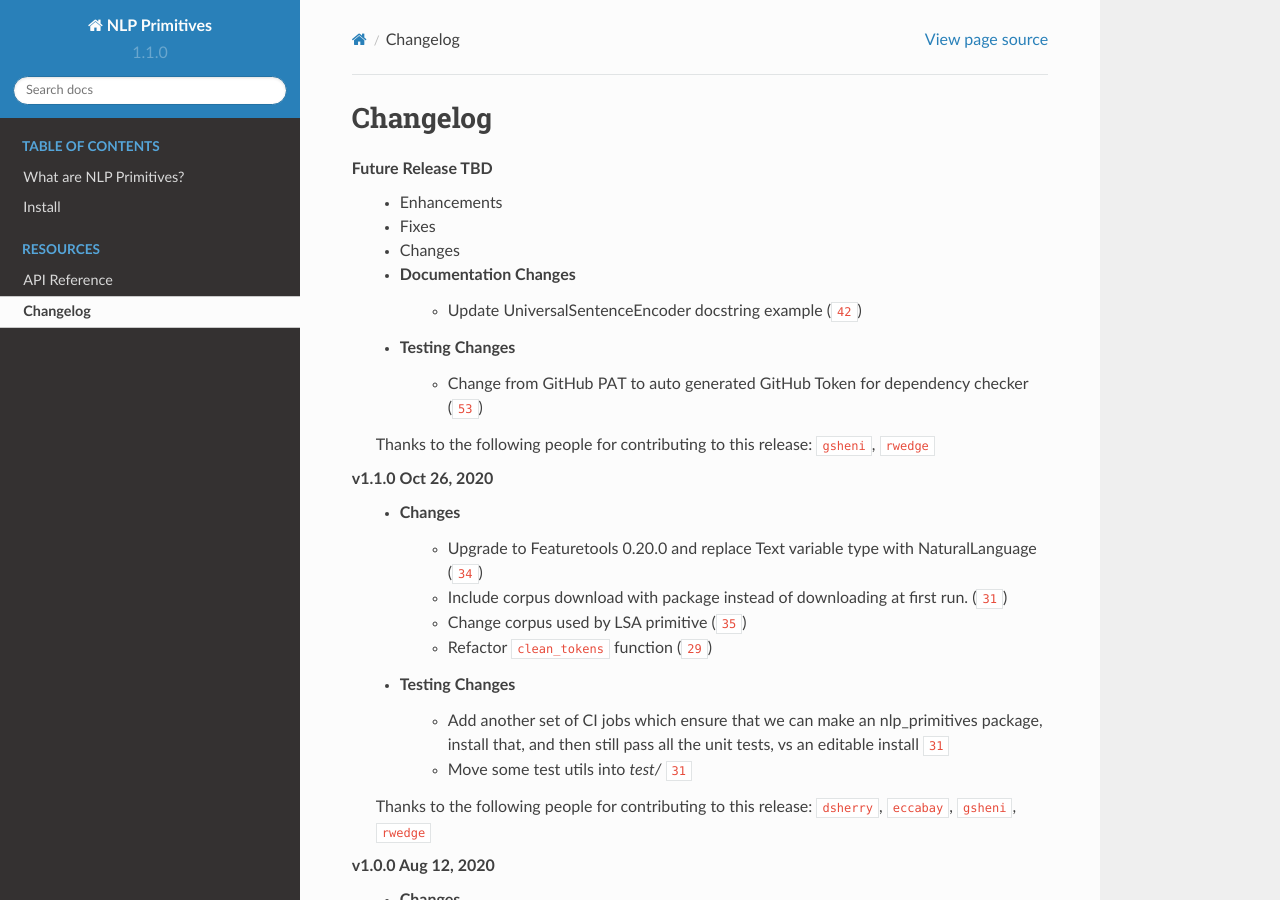
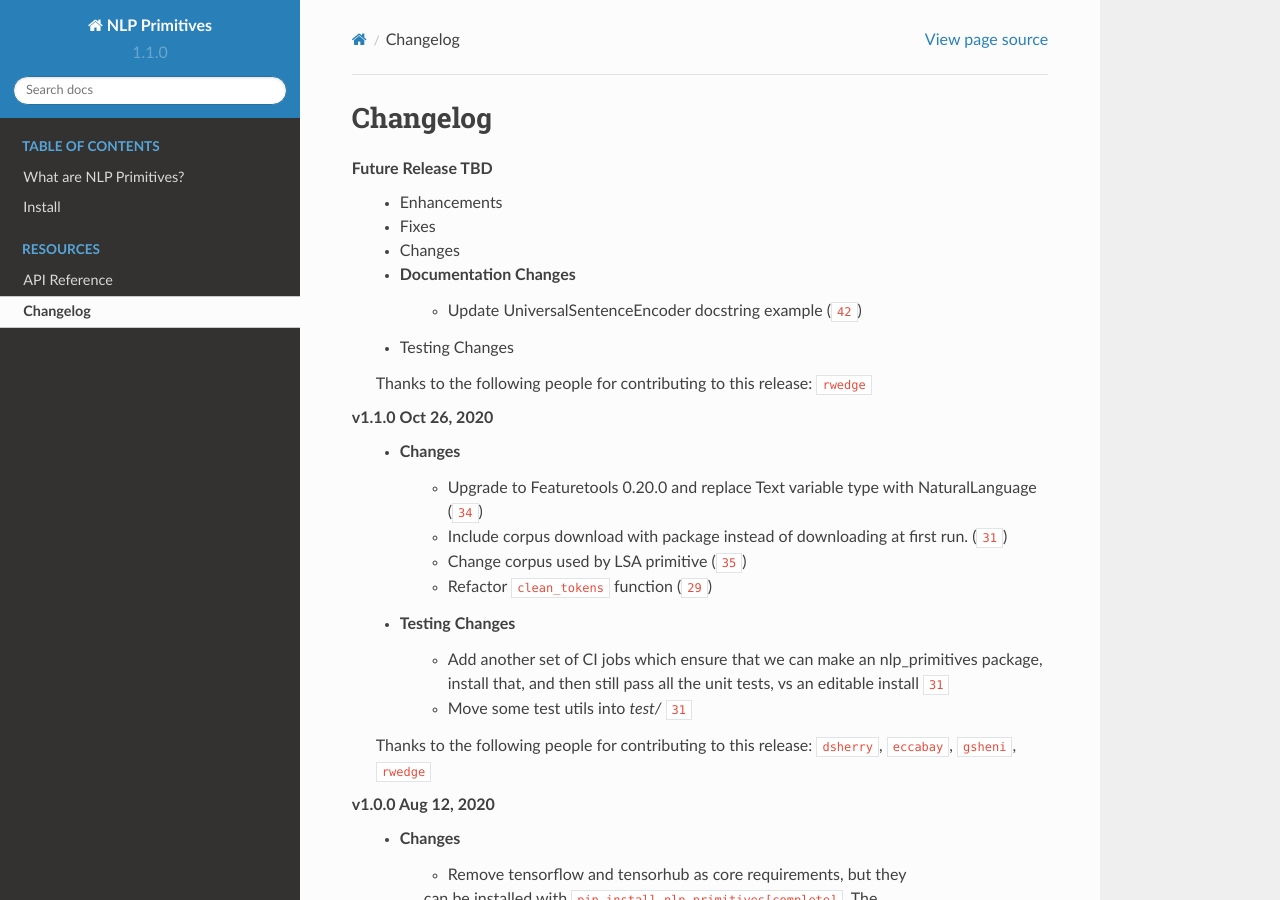
Before and after one commit to alteryx/nlp_primitives, a Sphinx documentation site: the page built from docs/source/changelog.rst, in a window 1280 px wide and 900 px high. Built offline with Sphinx 7.4.7 and the Read the Docs theme 2.0.0, drawn with Linux system fonts in a browser that asks for light colours; cross-references to code outside the pages are shown as plain code.

Commit message:
Revert "Change to use GitHub Token rather than GitHub PAT (#53)"
This reverts commit 9eb828995e59a9b3fe7c7c99cfa86a9717350cd6.

```diff
--- a/docs/source/changelog.rst
+++ b/docs/source/changelog.rst
@@ -8,10 +8,9 @@ Changelog
     * Documentation Changes
         * Update UniversalSentenceEncoder docstring example (:pr:`42`)
     * Testing Changes
-        * Change from GitHub PAT to auto generated GitHub Token for dependency checker (:pr:`53`)
 
     Thanks to the following people for contributing to this release:
-    :user:`gsheni`, :user:`rwedge`
+    :user:`rwedge`
 
 **v1.1.0** Oct 26, 2020
     * Changes
```
Also changed, not shown: 1 other file.
